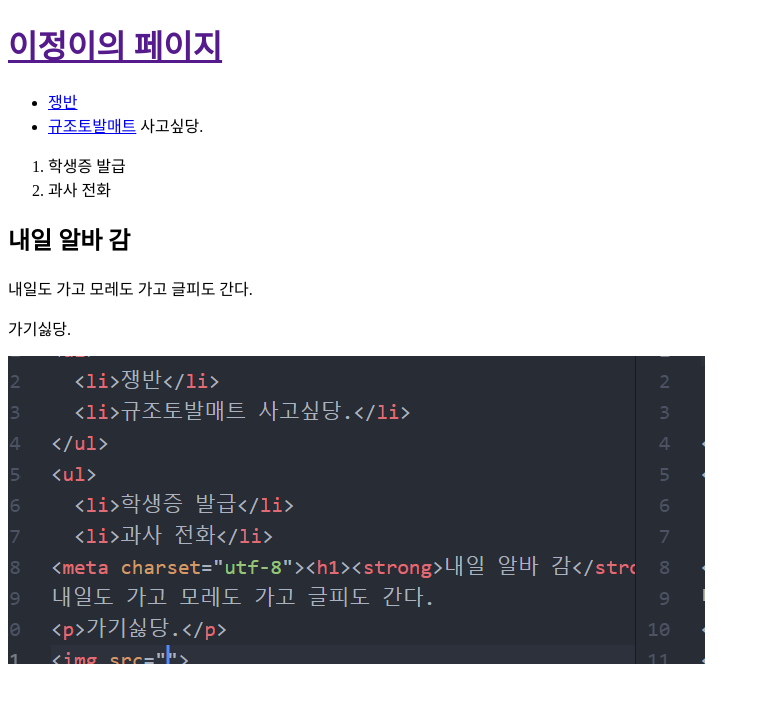
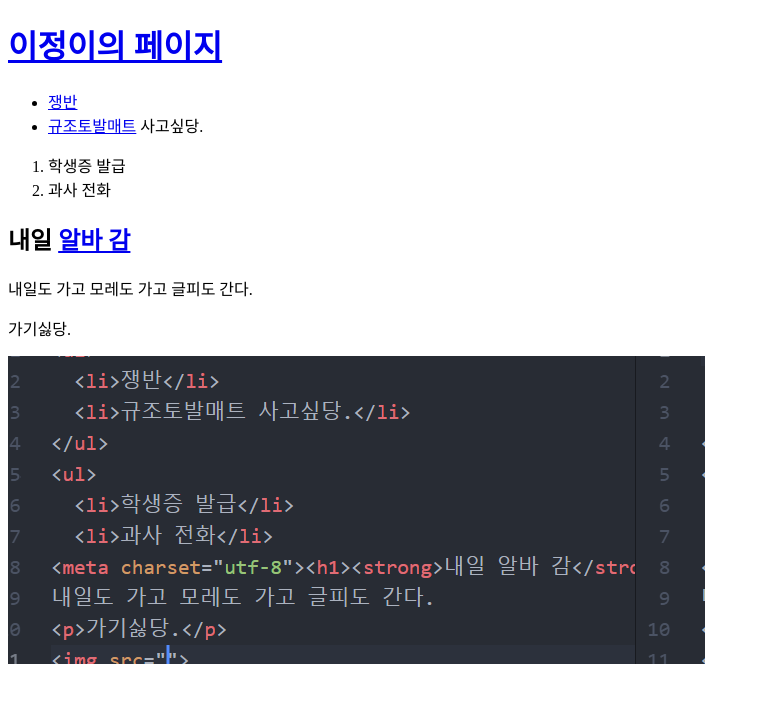
Before and after one commit to kimeajeong/web, a plain HTML site: page index.html in a window 1280 px wide. Shown: the whole page, without its empty margins (0-760 px from the left). Drawn offline with Linux system fonts and the light colour scheme.

Commit message:
Add files via upload

```diff
--- a/index.html
+++ b/index.html
@@ -5,7 +5,7 @@
  <meta charset="utf-8">
 </head>
 <body>
-  <h1><a href="">이정이의 페이지</a></h1>
+  <h1><a href="1.html"><div text-align: center>이정이의 페이지</div></a></h1>
  <ul>
   <li><a href="https://www.coupang.com/vp/products/13357935?src=1032001&spe
     c=10305201&addtag=400&ctag=
@@ -24,7 +24,7 @@
   <li>학생증 발급</li>
   <li>과사 전화</li>
  </ol>
- <meta charset="utf-8"><h2><strong>내일 알바 감</strong></h2>
+<h2><strong>내일 <a href="2.html">알바 감</a> </strong></h2>
  내일도 가고 모레도 가고 글피도 간다.
  <p>가기싫당.</p>
  <img src="cap.png">
```
Also changed, not shown: 1.html (+1 -1 lines).
